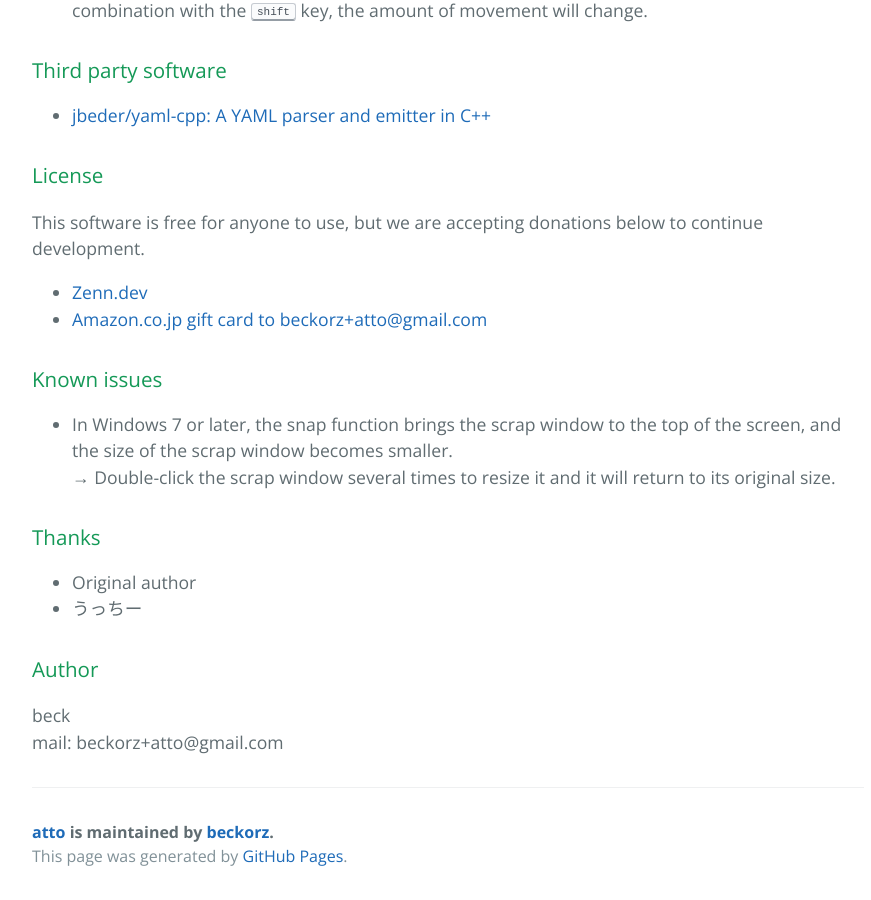
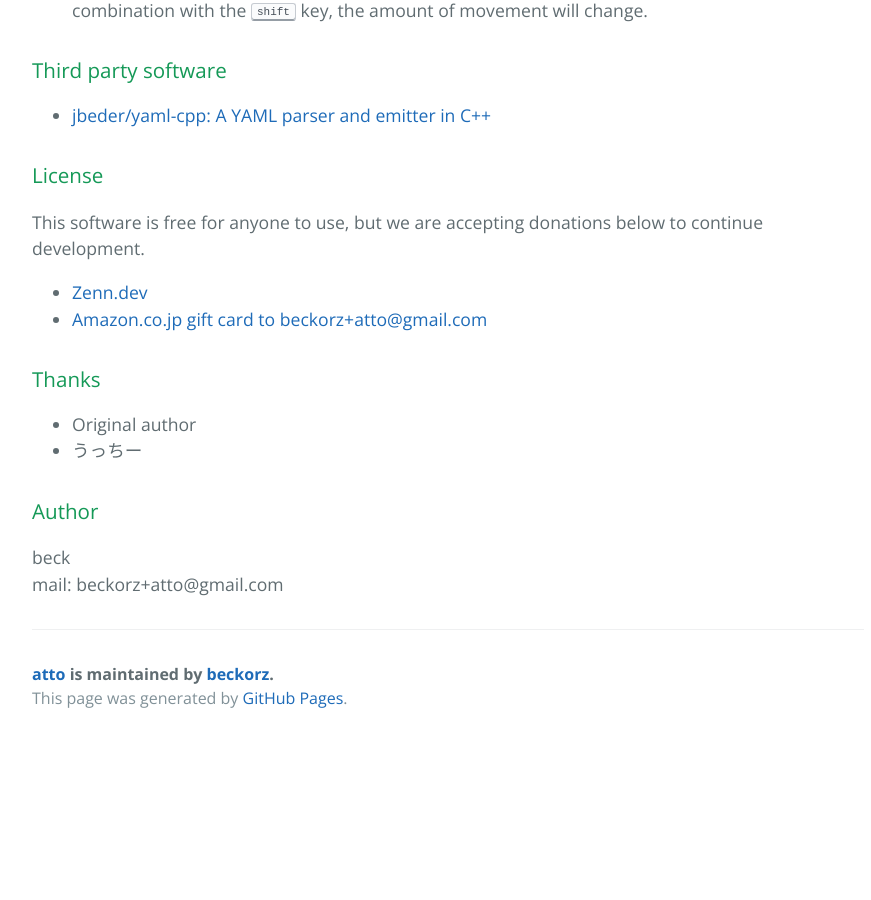
Before and after one commit to beckorz/atto, a Jekyll site: the page built from index.md, in a window 1280 px wide and 900 px high, scrolled down 2804 px. Shown: the whole window, without its empty margins (192-1063 px from the left). Built offline with Jekyll 4.4.1, drawn with Linux system fonts in a browser that asks for light colours; our own code applies the rules of GitHub Pages for plain Markdown files; after the commit the page ends 3546 px from its top, so only the background shows below that.

Commit message:
📝[Update] Fix known issues.

```diff
--- a/index.md
+++ b/index.md
@@ -67,11 +67,6 @@ This software is free for anyone to use, but we are accepting donations below to
 - [Amazon.co.jp gift card to beckorz+atto@gmail.com](https://www.amazon.co.jp/gp/product/B004N3APDM)
 
 
-### Known issues
-- In Windows 7 or later, the snap function brings the scrap window to the top of the screen, and the size of the scrap window becomes smaller.
-  → Double-click the scrap window several times to resize it and it will return to its original size.
-
-
 ### Thanks
 - Original author
 - うっちー
```
